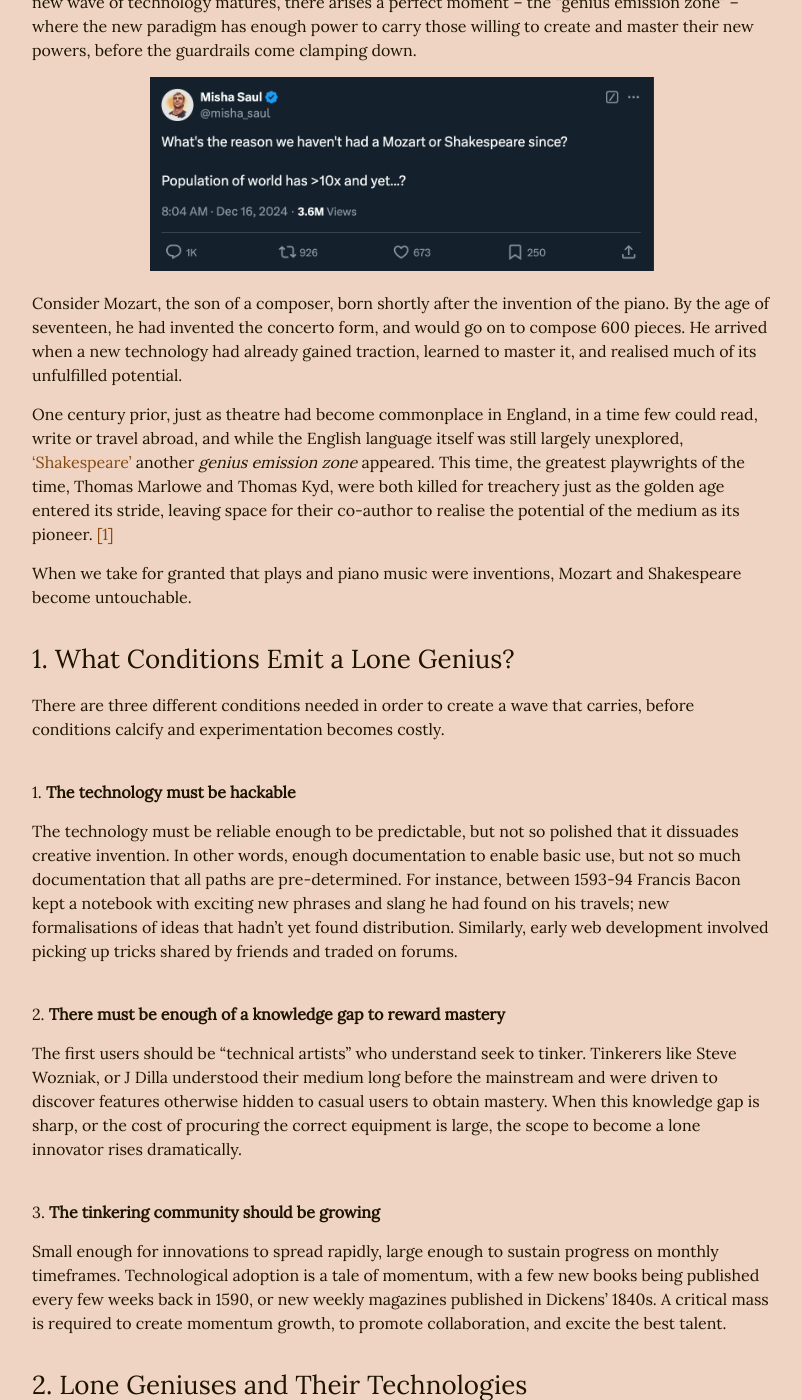
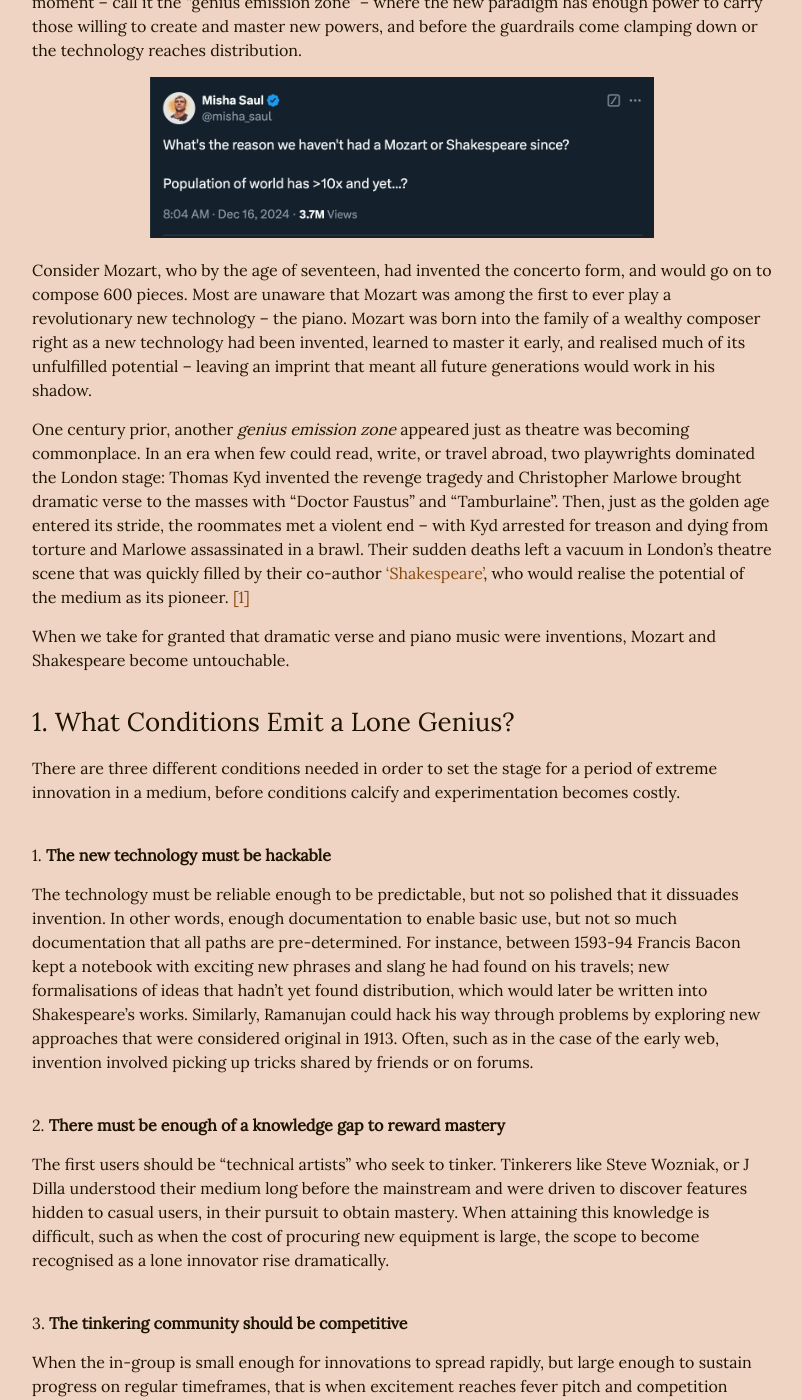
Before and after one commit to mrmoxon/mrmoxon.github.io, a Jekyll site: the page built from _posts/2024-12-18-the-medium-emits-the-genius.md, in a window 1280 px wide and 1400 px high, scrolled down 399 px. Shown: the whole window, without its empty margins (238-1040 px from the left). Built offline with Jekyll 4.4.1, drawn with Linux system fonts in a browser that asks for light colours; some of the changed text lies outside the part shown.

Commit message:
Emits the Genius

```diff
--- a/_posts/2024-12-18-the-medium-emits-the-genius.md
+++ b/_posts/2024-12-18-the-medium-emits-the-genius.md
@@ -4,54 +4,55 @@
 date:   2024-12-06 18:39:31 +0000
 categories: brains
 study: false
-image: /assets/backlog-1.png
+image: /assets/innovation-potential.png
 description: "What we get wrong about the lone genius."
 ---
 
-History has a habit of condensing centuries of incremental progress into singular mythological figures: Shakespeare invented modern English, Einstein unraveled the cosmos, Mozart emerged as music's child prophet. We cling to these simplified narratives of lone genius so tightly that their absence in the modern era feels like evidence of cultural decline. People get nostalgic about Caesar and Napoleon.
+The myth of the prodigious, lone genius discovering truth in isolation is one of humanity's most preferred stories: Ramanujan discovering advanced mathematics by himself from a single textbook in rural India; Einstein revolutionising physics while working as a patent clerk; Mozart composing symphonies as a gifted child. These romantic narratives of solitary greatness suggest raw genius can transcend any circumstance, that true genius will inevitably find its way to greatness.
 
-By viewing history not through the lens of the man, but the technology they emerged from, we can overcome this people-centric bias and view the real patterns at play here. It seems that as each new wave of technology matures, there arises a perfect moment -- the "genius emission zone" -- where the new paradigm has enough power to carry those willing to create and master their new powers, before the guardrails come clamping down.
+By viewing history not through the lens of the man, but the technology they emerged from, we can uncover a more accurate look at the real patterns at play. Genius arises consistently, at a perfect moment -- call it the "genius emission zone" -- where the new paradigm has enough power to carry those willing to create and master new powers, and before the guardrails come clamping down or the technology reaches distribution.
 
-![Tweet](/assets/mozart-long-genius.png){:style="width:70%;"}
+![Tweet](/assets/tweet-1.png){:style="width:70%;"}
 
-Consider Mozart, the son of a composer, born shortly after the invention of the piano. By the age of seventeen, he had invented the concerto form, and would go on to compose 600 pieces. He arrived when a new technology had already gained traction, learned to master it, and realised much of its unfulfilled potential.
+Consider Mozart, who by the age of seventeen, had invented the concerto form, and would go on to compose 600 pieces. Most are unaware that Mozart was among the first to ever play a revolutionary new technology -- the piano. Mozart was born into the family of a wealthy composer right as a new technology had been invented, learned to master it early, and realised much of its unfulfilled potential -- leaving an imprint that meant all future generations would work in his shadow.
 
-One century prior, just as theatre had become commonplace in England, in a time few could read, write or travel abroad, and while the English language itself was still largely unexplored, ['Shakespeare'](https://www.oscarmoxon.com/market-failure/2024/12/06/on-bacon-writing-shakespeare.html) another *genius emission zone* appeared. This time, the greatest playwrights of the time, Thomas Marlowe and Thomas Kyd, were both killed for treachery just as the golden age entered its stride, leaving space for their co-author to realise the potential of the medium as its pioneer. [[1]](#ref-1)
+One century prior, another *genius emission zone* appeared just as theatre was becoming commonplace. In an era when few could read, write, or travel abroad, two playwrights dominated the London stage: Thomas Kyd invented the revenge tragedy and Christopher Marlowe brought dramatic verse to the masses with "Doctor Faustus" and "Tamburlaine". Then, just as the golden age entered its stride, the roommates met a violent end -- with Kyd arrested for treason and dying from torture and Marlowe assassinated in a brawl. Their sudden deaths left a vacuum in London's theatre scene that was quickly filled by their co-author ['Shakespeare'](https://www.oscarmoxon.com/market-failure/2024/12/06/on-bacon-writing-shakespeare.html), who would realise the potential of the medium as its pioneer. [[1]](#ref-1)
 
-When we take for granted that plays and piano music were inventions, Mozart and Shakespeare become untouchable.
+When we take for granted that dramatic verse and piano music were inventions, Mozart and Shakespeare become untouchable.
 
 ### 1. What Conditions Emit a Lone Genius?
 
-There are three different conditions needed in order to create a wave that carries, before conditions calcify and experimentation becomes costly.
+There are three different conditions needed in order to set the stage for a period of extreme innovation in a medium, before conditions calcify and experimentation becomes costly.
 
 <br>
-    1. <b>The technology must be hackable</b>
+    1. <b>The new technology must be hackable</b>
 
-The technology must be reliable enough to be predictable, but not so polished that it dissuades creative invention. In other words, enough documentation to enable basic use, but not so much documentation that all paths are pre-determined. For instance, between 1593-94 Francis Bacon kept a notebook with exciting new phrases and slang he had found on his travels; new formalisations of ideas that hadn't yet found distribution. Similarly, early web development involved picking up tricks shared by friends and traded on forums.
+The technology must be reliable enough to be predictable, but not so polished that it dissuades invention. In other words, enough documentation to enable basic use, but not so much documentation that all paths are pre-determined. For instance, between 1593-94 Francis Bacon kept a notebook with exciting new phrases and slang he had found on his travels; new formalisations of ideas that hadn't yet found distribution, which would later be written into Shakespeare's works. Similarly, Ramanujan could hack his way through problems by exploring new approaches that were considered original in 1913. Often, such as in the case of the early web, invention involved picking up tricks shared by friends or on forums.
 
 <br>
     2. <b>There must be enough of a knowledge gap to reward mastery</b>
 
-The first users should be "technical artists" who understand seek to tinker. Tinkerers like Steve Wozniak, or J Dilla understood their medium long before the mainstream and were driven to discover features otherwise hidden to casual users to obtain mastery. When this knowledge gap is sharp, or the cost of procuring the correct equipment is large, the scope to become a lone innovator rises dramatically.
+The first users should be "technical artists" who seek to tinker. Tinkerers like Steve Wozniak, or J Dilla understood their medium long before the mainstream and were driven to discover features hidden to casual users, in their pursuit to obtain mastery. When attaining this knowledge is difficult, such as when the cost of procuring new equipment is large, the scope to become recognised as a lone innovator rise dramatically.
 
 <br>
-    3. <b>The tinkering community should be growing</b>
+    3. <b>The tinkering community should be competitive</b>
 
-Small enough for innovations to spread rapidly, large enough to sustain progress on monthly timeframes. Technological adoption is a tale of momentum, with a few new books being published every few weeks back in 1590, or new weekly magazines published in Dickens' 1840s. A critical mass is required to create momentum growth, to promote collaboration, and excite the best talent.
+When the in-group is small enough for innovations to spread rapidly, but large enough to sustain progress on regular timeframes, that is when excitement reaches fever pitch and competition ignites the medium. Partnerships like Lennon-McCartney and Watson-Crick were in fact rivalries between each other and between others.
+
+![Plot](/assets/innovation-potential.png)
 
 ### 2. Lone Geniuses and Their Technologies
 
-<br>
-<b>Art</b> is a history of new mediums:
-- Da Vinci (1400s) emerged when oil painting was invented, enabling far more ambitious paintings than the egg tempura used before that.
-- Monet and the Impressionists (1870s) emerged when portable paint tubes were invented, allowing outdoor painting ("en plein air") for the first time.
-- 1930s Abstract expressionists (Kandinsky, Pollock) as an answer to the decline in realism with the emergence of photography.
-- Andy Warhol (1960s) mastered silkscreening just as commercial printing techniques became accessible to artists, capturing the iconic repetition and mass production aesthetic.
-- David Hockney (1980s) pioneered photo collage art when instant cameras became affordable and reliable.
+<b>Art</b> is a history of new tools:
+- Da Vinci (1400s) was among the first to use oil paint when it was invented, enabling far more ambitious paintings than the egg tempura used before that. Da Vinci could experiment with it because he had wealthy backers like the Medici family and the Duke of Milan, who could afford pigments that could cost more than gold.
+- Monet and the Impressionists (1870s) emerged when portable paint tubes were invented, allowing outdoor painting ("en plein air") for the first time, both supported by very wealthy family and patrons.
+- Abstract expressionists (1930s) like Rothko and Pollock used new synthetic resins and specially formulated acrylics, funded by the Rockefeller and Guggenheim families.
+- Andy Warhol (1960s) mastered silkscreening just as commercial printing techniques became possible in his "Factory", capturing the iconic repetition and mass production aesthetic, funded by his career as an illustrator.
+- David Hockney (1980s) pioneered photo collage art when instant cameras became more affordable and reliable.
 
 <br>
-<b>Media</b> is a history of visual immersion:
-- Charlie Chaplin and Buster Keaton (1910s) appeared when film cameras were light enough to be moved around and film stock could capture expressions (but behaviours and outfits needed to be exaggerated to be picked up).
+<b>Media</b> is a history of new visual immersion techniques:
+- Charlie Chaplin and Buster Keaton (1910s) appeared just as film cameras became light enough to be moved around and film stock could capture expressions.
 - Walt Disney (1920s) used early "sound-on-film" rigs that weren't possible before, and pioneered animations with sound.
 - Orson Welles and Alfred Hitchcock (1940s) would apply radio to film ten years later when microphones had developed sufficiently.
 - Marlon Brando and James Dean (1950s) pioneered method acting once sound and video became sensitive enough to capture nuanced performances.
@@ -60,37 +61,37 @@
 <br>
 <b>Music</b> is a history of new sound:
 - Elvis and Chuck Berry (1950s) appeared when magnetic tape made studio recording affordable, while the new 45 rpm single format allowed for mass record distribution.
-- The Beatles (1960s) evolved alongside the wave of advancements in multi-track recording, constantly pushing its boundaries and setting new records in distribution. Their producers Geoff Emerick and George Martin were technical inventors.
-- Pink Floyd (1970s) pioneered complex layering and synthesisers for the mass market.
+- The Beatles (1960s) evolved alongside the wave of advancements in multi-track recording, constantly pushing its boundaries and setting new records in distribution. Their producers Geoff Emerick and George Martin were prolific technical inventors.
 - Michael Jackson and Quincy Jones (1980s) mastered the Yamaha DX7 synthesiser and LinnDrum machine just as they became technically mature.
-- Kanye (2000s) follows J Dilla's art of sampling that ushered in the golden age of sampling, while Radiohead master digital production.
+- Kanye (2000s) follows J Dilla's art of sampling that ushered in the golden age of sampling, while Radiohead mastered digital production.
 
 <br>
-<b>Literature</b> is a history of conceptual immersion:
-- Gothic writers (Shelley, Stoker 1800s) channeled emerging scientific concepts - electricity, blood transfusion, mesmerism - into new forms of horror
-- Modernists (Joyce, Woolf 1920s) developed stream-of-consciousness as new typography and printing could handle experimental formats
+<b>Literature</b> is a history of new perspectives:
+- Gothic writers (Shelley, Stoker 1800s) channeled emerging scientific concepts - electricity, blood transfusion, mesmerism - into new forms of horror.
+- Modernists (Joyce, Woolf 1920s) developed stream-of-consciousness as new typography and printing could handle experimental formats.
 - Dickens and Austin (1840s) emerged when steam-powered printing presses enabled mass readership magazines, becoming content influencers.
 - Beat Generation (Kerouac, Ginsberg 1950s) pioneered the portable typewriter revolution.
 
 Science and mathematics are stories of new equipment enabling better empirical results that allow for confident conceptual progress. Now, the biggest advances in understanding in fields like theoretical physics are driven by the development of new equipment like LIGO and [LISA](https://en.wikipedia.org/wiki/Laser_Interferometer_Space_Antenna).
 
 <br>
-<b>Maths</b>:
+<b>Maths</b> is a history of better models:
 - Euler (1740s) pioneered graph theory and topology once calculus could represent sufficiently abstract relationships between numbers.
 - Maxwell (1860s) unified electricity and magnetism only after the mathematical tools of vector calculus became available.
 - Einstein (1905) developed relativity at a time when light speed measurements raised contradictions with Newtonian mechanics. He famously argued that even Newton couldn't have made this leap earlier - the conceptual tools didn't exist.
+- Ramanujan (1913) received early education through the colonial British school system in Madras and used an early global postal system that landed his talent precisely where it was recognised.
 - Quantum mechanics (1920s) developed after spectroscopy revealed atomic energy levels.
 - Feynman's quantum electrodynamics (1940s) became possible once particle accelerators could test quantum predictions.
 
 <br>
-<b>Science</b>:
+<b>Science</b> is a history of better results:
 - Galileo (1610s) discovered Jupiter's moons using the first telescopes with magnification.
 - Darwin and Wallace (1858) both developed natural selection theory by applying Malthus's population principles to Lyell's geological timescales. They also relied on improved specimen preservation techniques and quality fossil records.
 - Bell and Gray (1876) filed telephone patents on the same day, after news of certain electronic component miniaturisations.
 - Tesla vs Edison (1880s) competed over the electrification revolution when generator technology was sufficient to power neighbourhoods.
 
 <br>
-<b>Digital Age</b>:
+<b>In the Digital Age</b>:
 - Tim Berners-Lee (1989-91) invented the World Wide Web when home computers reached critical mass and TCP/IP networks were becoming more widespread.
 - Marc Andreessen (1993) created Mosaic browser when GUI interfaces became standard and networks could handle image transfer.
 - Larry Page and Sergey Brin (1998) developed PageRank when the web had enough links to make ranking meaningful.
@@ -101,17 +102,21 @@
 
 ### 3. The Meme-fluencers
 
-History has a habit of condensing complex collaborative efforts into singular figures not because it's accurate, but because it's narratively efficient. This is like running a species-wide distributed compression function -- the narrative gets shrunk, at the cost of nuance.
+The winners of history leverage memes, whether they know it or not. Time inevitably compresses complex collaborative efforts into singular figures not because it's accurate, but because these stories have higher copy-fidelity. We constantly are running a species-wide distributed compression function -- where the narrative gets shrunk, at the cost of nuance.
 
 Richard Dawkins proposes that memes are strong when they have (1) longevity (they persist across time), (2) fecundity (they spread rapidly), and (3) copy-fidelity (they maintain their essential form). The "lone genius" narrative is perhaps the most successful meme in innovation history -- it's simple, sticky, and idealistic.
 
-Consider the business-genius archetype: Steve Jobs "invented" the iPhone (while Fadell and Forstall architected and engineered the device), Sam Altman "created" ChatGPT (while thousands of researchers laid the groundwork), Thomas Edison "discovered" the lightbulb (while systematically absorbing others' patents and aggressively marketing others' ideas as his own), Elon Musk "created" electric cars and reusable rockets (while his engineers did the heavily lifting). These are historical lazisms; memetic simplifications that persist because they represent strong, unsurprsing patterns.
+Consider the business-genius archetype: Steve Jobs "invented" the iPhone (while Fadell and Forstall architected and engineered the device), Sam Altman "created" ChatGPT (while thousands of researchers laid the groundwork), Thomas Edison "discovered" the lightbulb (while systematically absorbing others' patents and aggressively marketing others' ideas as his own), Elon Musk "created" electric cars and reusable rockets (while his engineers did the heavy lifting). These are historical lazisms; memetic simplifications that persist because they represent strong, unsurprsing patterns.
 
-But there are also victims of this headless process, and they follow a predictable pattern too. Watson and Crick became the faces of DNA's structure after swiping Rosalind Franklin's X-ray crystallography without her knowledge, claiming a Nobel prize for themselves. Einstein's first wife Mileva Marić contributed to his early work on special relativity. Ada Lovelace's insights into computational thinking were initially attributed to Babbage. Jocelyn Bell Burnell's discovery of pulsars were credited to her supervisor Antony Hewish. Lise Meitner's insights into nuclear fission were credited to Otto Hahn, who received the Nobel Prize.
+The victims of this compression are predictably those further down the power hierarchy - research assistants, frontline engineers or female collaborators who provided essential breakthroughs. Watson and Crick became the faces of DNA's structure after swiping Rosalind Franklin's X-ray crystallography without her knowledge, claiming a Nobel prize for themselves. Einstein's first wife Mileva Marić contributed to his early work on special relativity. Ada Lovelace's insights into computational thinking were initially attributed to Babbage. Jocelyn Bell Burnell's discovery of pulsars were credited to her supervisor Antony Hewish. Lise Meitner's insights into nuclear fission were credited to Otto Hahn, who received the Nobel Prize.
 
-It takes many geniuses to evolve the medium, but there's only space to remember 1 / log(t + 1).
+These tropes work because they resonate with fundamental archetypes, Jung's include "The Hero" (lone genius), "The Sage" (technical prophet), "The Rebel" (outcast vindicator).
 
-![Backlog](/assets/backlog-1.png){:style="width:70%;"}
+The tragic variants are particularly powerful: Vincent van Gogh selling but one painting during his lifetime, Socrates and Alan Turing dying censored and imprisoned, Boltzmann dying by suicide a year before his atomic theory was proven correct. These stories of posthumous vindication are especially memorable because they combine multiple archetypal elements - the unrecognized genius, the martyred truth-teller, the prophet proven right too late.
+
+TL;DR: It takes many geniuses to evolve the medium, but there's only space to remember 1 / log(t + 1).
+
+![Backlog](/assets/backlog-1.png){:style="width:90%;"}
 
 ---
 
```
Also changed, not shown: _posts/2024-12-06-on-bacon-writing-shakespeare.md (+3 -3 lines), assets/innovation-potential.png (added), assets/mozart-long-genius-1.png (added), assets/tweet-1.png (added).
